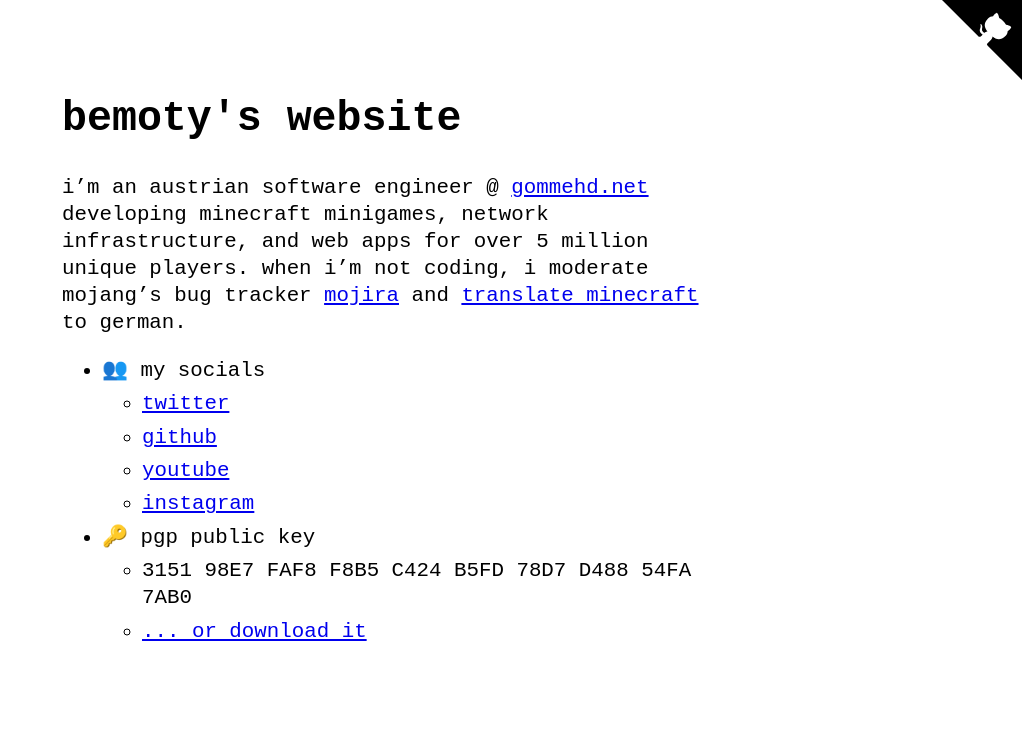
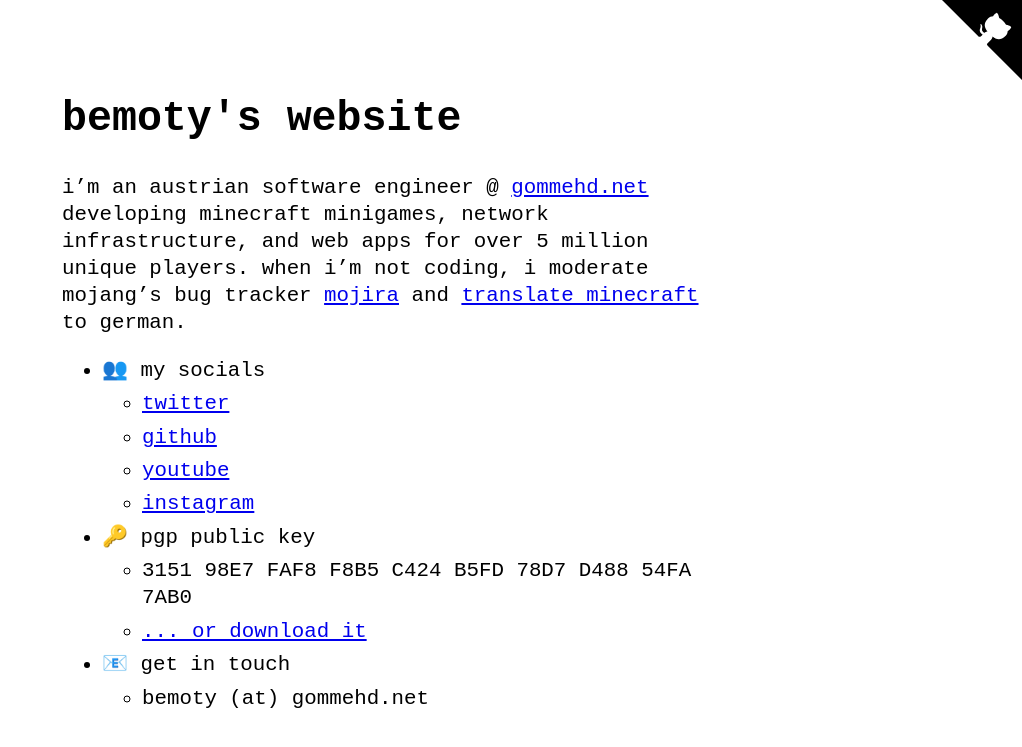
Before and after one commit to bemoty/bemoty.dev, a Jekyll site: the page built from index.md, in a window 1280 px wide. Shown: the top 747 px of the page, without its empty margins (258-1280 px from the left). Built offline with Jekyll 4.4.1, drawn with Linux system fonts in a browser that asks for light colours.

Commit message:
added contact mail

```diff
--- a/_data/menu.yml
+++ b/_data/menu.yml
@@ -19,6 +19,10 @@
      - title: ... or download it
        url: https://bemoty.dev/public.pgp
 
+  - title: <span class="emoji">📧</span> get in touch
+    entries:
+      - title: bemoty (at) gommehd.net
+
 #  - title: <span class="emoji">📓</span> blog posts
 #    post_list:
 #      limit: 5
```
